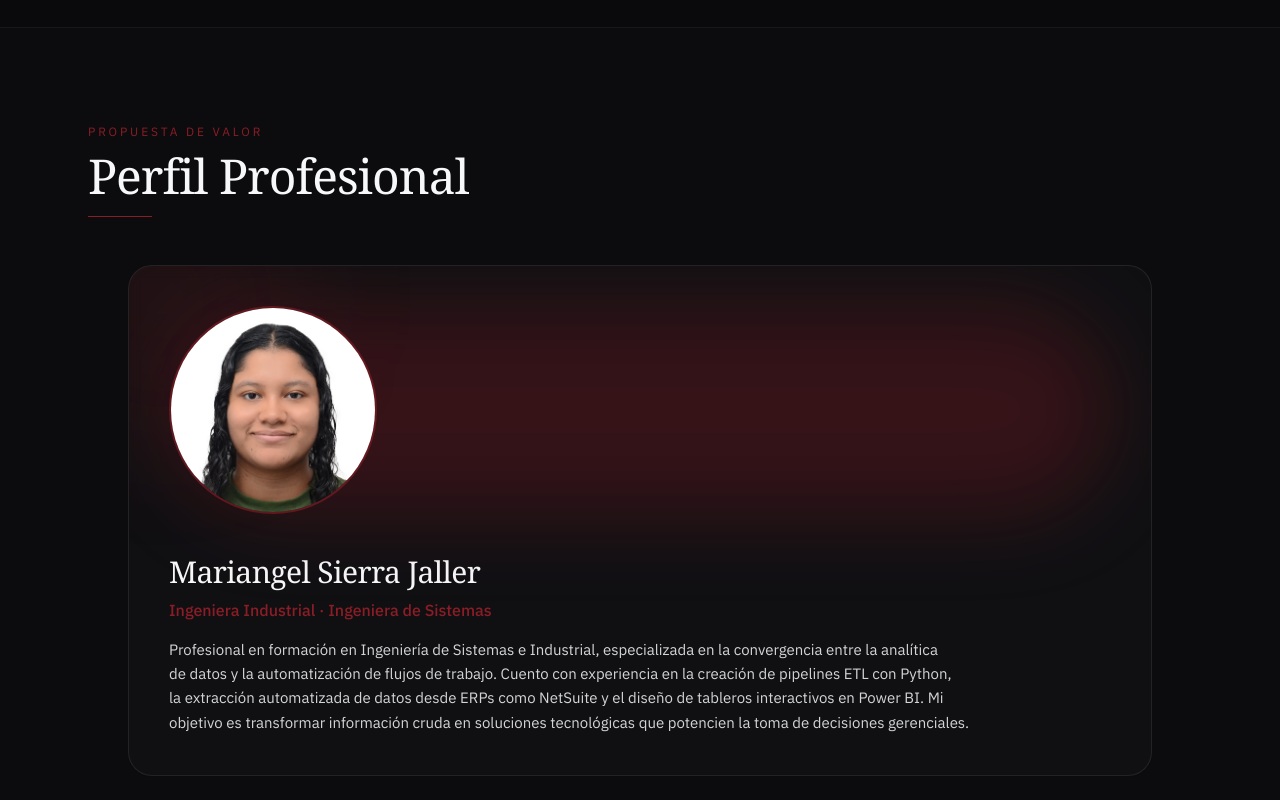
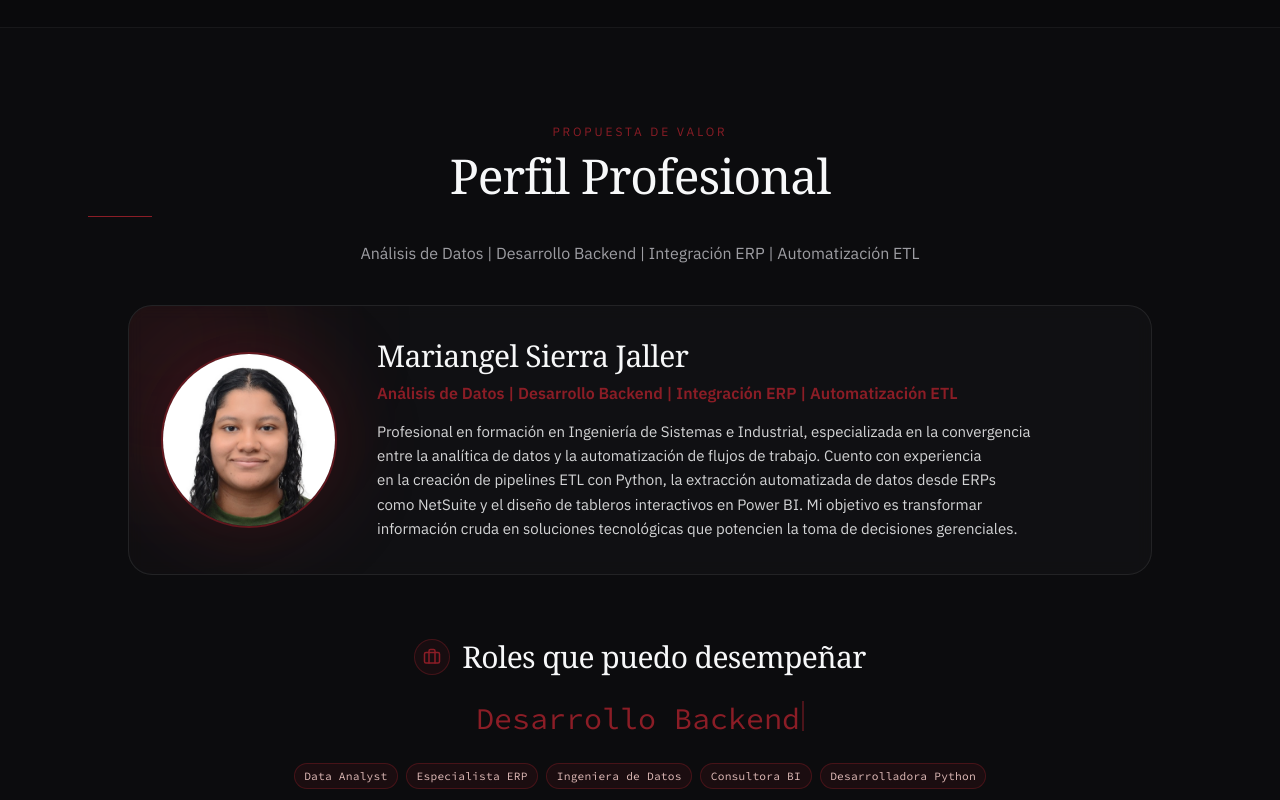
Before and after one commit to MariangelSierraJaller/mariangelsierrajaller.github.io, a React (Vite) app: page /es in a window 1280 px wide. Shown: the part 2700-3500 px from the top of the page. Built offline with nearby package versions, Linux system fonts and the light colour scheme; a web font is replaced by a local one.

Commit message:
Adjust profile card styles

```diff
--- a/src/components/ProfessionalProfile.tsx
+++ b/src/components/ProfessionalProfile.tsx
@@ -93,10 +93,26 @@ export default function ProfessionalProfile() {
       className="relative scroll-mt-32 border-t border-white/5 bg-card/30"
     >
       <div className="mx-auto max-w-6xl px-6 py-24">
-        <SectionHeader
-          kicker={t<string>("professional.kicker")}
-          title={t<string>("professional.title")}
-        />
+        <div className="text-center">
+          <SectionHeader
+            kicker={t<string>("professional.kicker")}
+            title={t<string>("professional.title")}
+          />
+        </div>
+
+        {/* Centered subtitle under title */}
+        <AnimatePresence mode="wait">
+          <motion.p
+            key={`sub-${profile}`}
+            initial={{ opacity: 0, y: 6 }}
+            animate={{ opacity: 1, y: 0 }}
+            exit={{ opacity: 0, y: -4 }}
+            transition={{ duration: 0.35 }}
+            className="mx-auto mt-6 max-w-3xl text-center text-sm text-muted-foreground md:text-base"
+          >
+            {typewriterWords.join(" | ")}
+          </motion.p>
+        </AnimatePresence>
 
         {/* A. Portrait + paragraph card */}
         <AnimatePresence mode="wait">
@@ -106,15 +122,15 @@ export default function ProfessionalProfile() {
             animate={{ opacity: 1, y: 0 }}
             exit={{ opacity: 0, y: -8 }}
             transition={{ duration: 0.4 }}
-            className="mx-auto mt-12 max-w-5xl"
+            className="mx-auto mt-10 max-w-5xl"
           >
-            <div className="relative overflow-hidden rounded-3xl border border-border bg-card/70 p-6 backdrop-blur-sm md:p-10 hover-glow">
+            <div className="relative overflow-hidden rounded-3xl border border-border bg-card/70 p-6 backdrop-blur-sm md:p-8 hover-glow">
               <div className="pointer-events-none absolute -left-24 -top-24 h-64 w-64 rounded-full bg-primary/15 blur-3xl" />
-              <div className="relative grid items-center gap-8 md:grid-cols-[auto,1fr] md:gap-10">
+              <div className="relative flex flex-col items-center gap-8 md:flex-row md:items-start md:gap-10">
                 {/* Round-framed portrait */}
-                <div className="relative mx-auto md:mx-0">
+                <div className="relative shrink-0 self-center">
                   <div className="absolute inset-0 rounded-full bg-primary/30 blur-2xl" />
-                  <div className="relative h-40 w-40 overflow-hidden rounded-full border-2 border-primary/60 shadow-[0_0_40px_-8px_hsl(var(--primary)/0.6)] md:h-52 md:w-52">
+                  <div className="relative h-40 w-40 overflow-hidden rounded-full border-2 border-primary/60 shadow-[0_0_40px_-8px_hsl(var(--primary)/0.6)] md:h-44 md:w-44">
                     <img
                       src={portrait}
                       alt={t<string>("hero.name")}
@@ -123,12 +139,12 @@ export default function ProfessionalProfile() {
                   </div>
                 </div>
                 {/* Text */}
-                <div>
+                <div className="flex-1 text-center md:text-left">
                   <h3 className="font-display text-2xl text-foreground md:text-3xl">
                     {t<string>("hero.name")}
                   </h3>
-                  <p className="mt-2 text-sm font-medium text-primary md:text-base">
-                    {t<string>("hero.titleAdmin")} · {t<string>("hero.titleTech")}
+                  <p className="mt-2 text-sm font-semibold leading-snug text-primary md:text-base">
+                    {typewriterWords.join(" | ")}
                   </p>
                   <p className="mt-4 text-[15px] leading-relaxed text-foreground/85 text-balance">
                     {paragraph}
```
